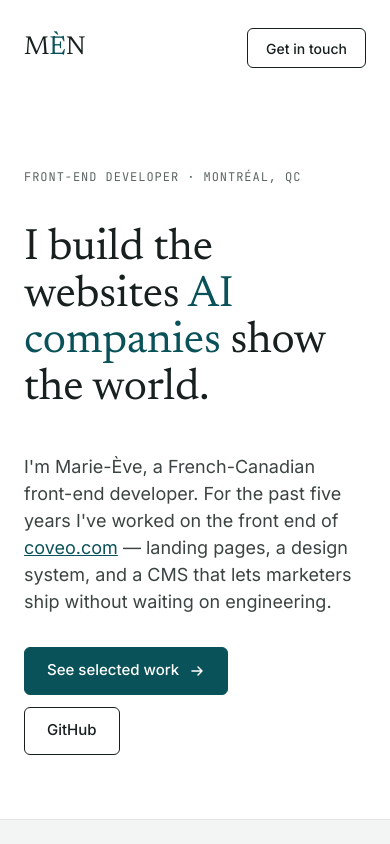
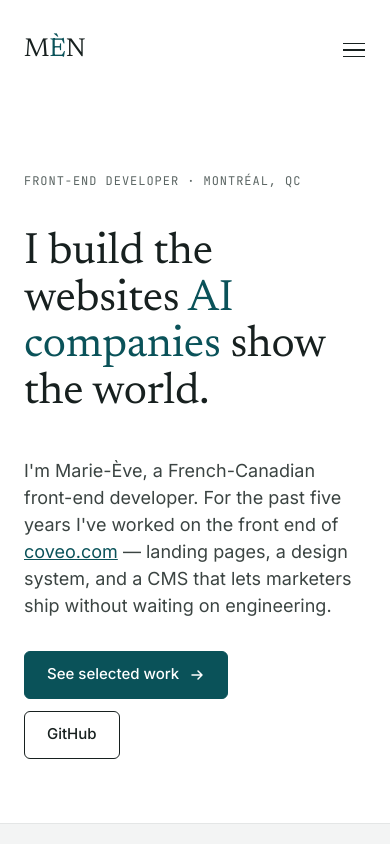
Before and after one commit to nonowelle/portfolio-2026, a Vue app: page / in a window 390 px wide. Shown: the top 844 px of the page. Built offline with nearby package versions, Linux system fonts and the light colour scheme.

Commit message:
burger menu mobile

```diff
--- a/src/components/TheNav.vue
+++ b/src/components/TheNav.vue
@@ -1,27 +1,87 @@
 <script setup>
+import { ref, watch, onBeforeUnmount } from 'vue'
 import { nav } from '../data/site'
+
+const open = ref(false)
+
+function toggle() {
+  open.value = !open.value
+}
+function close() {
+  open.value = false
+}
+function onKeydown(e) {
+  if (e.key === 'Escape') close()
+}
+
+// Lock page scroll while the menu is open, and listen for Escape
+watch(open, (isOpen) => {
+  document.body.style.overflow = isOpen ? 'hidden' : ''
+  if (isOpen) window.addEventListener('keydown', onKeydown)
+  else window.removeEventListener('keydown', onKeydown)
+})
+
+onBeforeUnmount(() => {
+  document.body.style.overflow = ''
+  window.removeEventListener('keydown', onKeydown)
+})
 </script>
 
 <template>
   <nav class="nav container" aria-label="Main">
-    <a href="#top" class="nav__logo serif">M<span>È</span>N</a>
+    <a href="#top" class="nav__logo serif" @click="close">M<span>È</span>N</a>
+
+    <!-- Desktop links -->
     <div class="nav__links">
       <a v-for="item in nav" :key="item.href" :href="item.href" class="nav__link">
         {{ item.label }}
       </a>
       <a href="#contact" class="btn btn--small">Get in touch</a>
     </div>
+
+    <!-- Burger (mobile only) -->
+    <button
+      class="nav__burger"
+      type="button"
+      :aria-expanded="open"
+      aria-controls="mobile-menu"
+      :aria-label="open ? 'Close menu' : 'Open menu'"
+      @click="toggle"
+    >
+      <span class="nav__burger-line" :class="{ 'is-open': open }"></span>
+      <span class="nav__burger-line" :class="{ 'is-open': open }"></span>
+      <span class="nav__burger-line" :class="{ 'is-open': open }"></span>
+    </button>
+
+    <!-- Mobile menu -->
+    <Transition name="menu">
+      <div v-if="open" id="mobile-menu" class="nav__mobile">
+        <a
+          v-for="item in nav"
+          :key="item.href"
+          :href="item.href"
+          class="nav__mobile-link serif"
+          @click="close"
+        >
+          {{ item.label }}
+        </a>
+        <a href="#contact" class="btn btn--primary nav__mobile-cta" @click="close">Get in touch</a>
+      </div>
+    </Transition>
   </nav>
 </template>
 
 <style scoped>
 .nav {
+  position: relative;
   padding-block: 28px;
   display: flex;
   align-items: center;
   justify-content: space-between;
 }
 .nav__logo {
+  position: relative;
+  z-index: 3;
   font-size: 26px;
   color: var(--ink);
   text-decoration: none;
@@ -29,6 +89,8 @@ import { nav } from '../data/site'
 .nav__logo span {
   color: var(--accent);
 }
+
+/* Desktop */
 .nav__links {
   display: flex;
   gap: 36px;
@@ -43,12 +105,84 @@ import { nav } from '../data/site'
 .nav__link:hover {
   color: var(--accent);
 }
-@media (max-width: 640px) {
+
+/* Burger */
+.nav__burger {
+  display: none;
+  position: relative;
+  z-index: 3;
+  width: 44px;
+  height: 44px;
+  margin-right: -10px;
+  padding: 0;
+  border: 0;
+  background: transparent;
+  cursor: pointer;
+  flex-direction: column;
+  align-items: center;
+  justify-content: center;
+  gap: 5px;
+}
+.nav__burger-line {
+  display: block;
+  width: 22px;
+  height: 1.5px;
+  background: var(--ink);
+  transition: transform 0.25s ease, opacity 0.2s ease;
+}
+.nav__burger-line.is-open:nth-child(1) {
+  transform: translateY(6.5px) rotate(45deg);
+}
+.nav__burger-line.is-open:nth-child(2) {
+  opacity: 0;
+}
+.nav__burger-line.is-open:nth-child(3) {
+  transform: translateY(-6.5px) rotate(-45deg);
+}
+
+/* Mobile menu panel */
+.nav__mobile {
+  position: fixed;
+  inset: 0;
+  z-index: 2;
+  background: var(--ground);
+  padding: 120px var(--gutter) 40px;
+  display: flex;
+  flex-direction: column;
+  gap: 8px;
+}
+.nav__mobile-link {
+  font-size: 40px;
+  line-height: 1.2;
+  color: var(--ink);
+  text-decoration: none;
+  padding-block: 10px;
+  border-bottom: 1px solid var(--rule);
+}
+.nav__mobile-link:hover {
+  color: var(--accent);
+}
+.nav__mobile-cta {
+  align-self: flex-start;
+  margin-top: 24px;
+}
+
+/* Transition */
+.menu-enter-active,
+.menu-leave-active {
+  transition: opacity 0.2s ease;
+}
+.menu-enter-from,
+.menu-leave-to {
+  opacity: 0;
+}
+
+@media (max-width: 860px) {
   .nav__links {
-    gap: 20px;
+    display: none;
   }
-  .nav__link {
-    display: none;
+  .nav__burger {
+    display: flex;
   }
 }
 </style>
```
